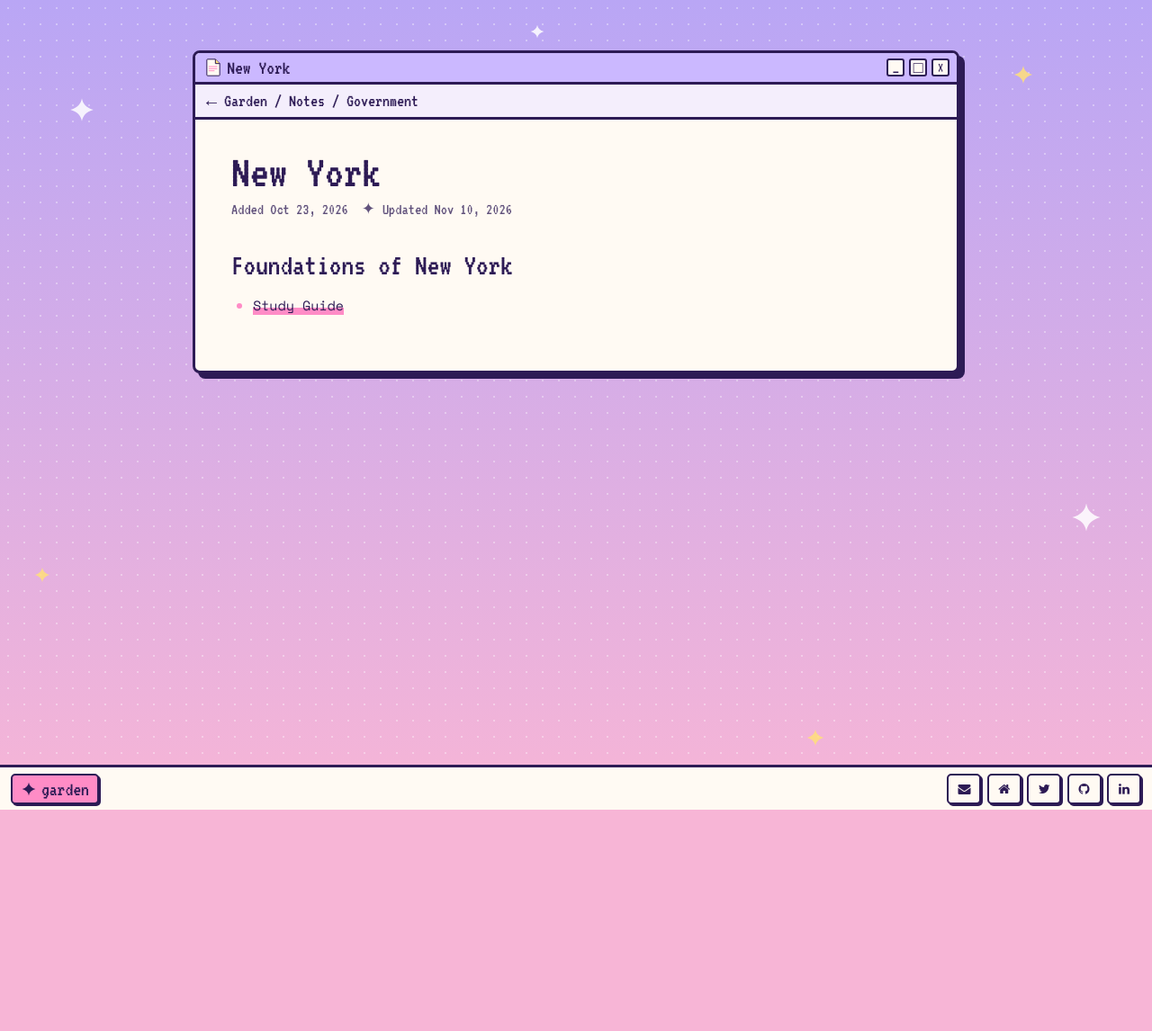
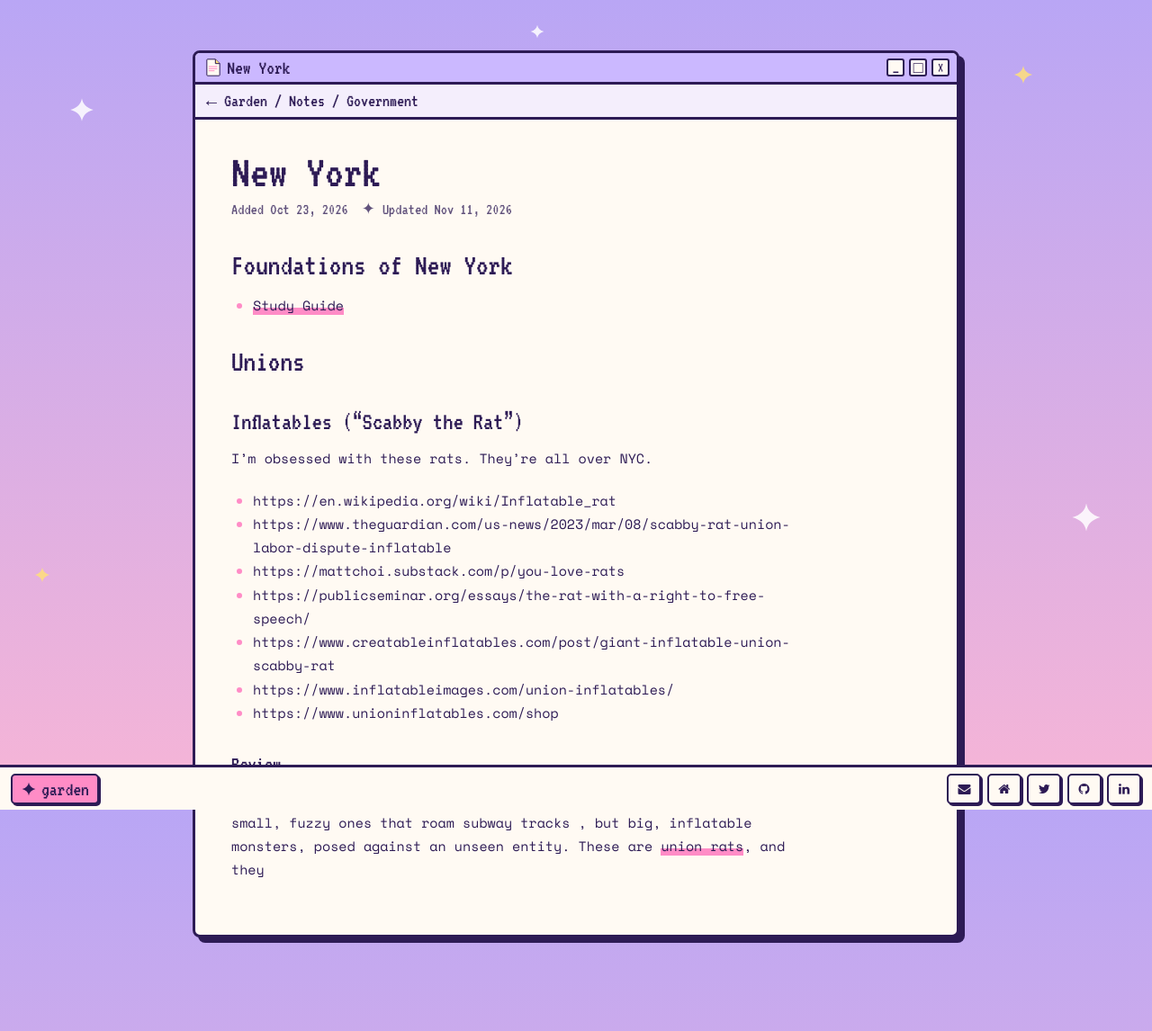
Before and after one commit to daphnepsy/garden, a Jekyll site: the page built from _notes/Notes/Government/Foundations of New York.md, in a window 1280 px wide. Shown: the whole page at 90% size. Built offline with Jekyll 4.4.1, drawn with Linux system fonts in a browser that asks for light colours; Markdown is read by kramdown in place of the engine named in the settings; before the commit the page ends 900 px from its top, so only the background shows below that.

Commit message:
Update New York

```diff
--- a/_notes/Notes/Government/Foundations of New York.md
+++ b/_notes/Notes/Government/Foundations of New York.md
@@ -1,7 +1,22 @@
 ---
 title: "New York"
 added: 2026-10-23
-updated: 2026-11-10
+updated: 2026-11-11
 ---
 ## Foundations of New York
 - [Study Guide](https://claude.ai/artifact/Tv1sqFQkmWdjWsfgVu1dxF)
+
+## Unions
+
+### Inflatables ("Scabby the Rat")
+I'm obsessed with these rats. They're all over NYC.
+- https://en.wikipedia.org/wiki/Inflatable_rat
+- https://www.theguardian.com/us-news/2023/mar/08/scabby-rat-union-labor-dispute-inflatable
+- https://mattchoi.substack.com/p/you-love-rats
+- https://publicseminar.org/essays/the-rat-with-a-right-to-free-speech/
+- https://www.creatableinflatables.com/post/giant-inflatable-union-scabby-rat
+- https://www.inflatableimages.com/union-inflatables/
+- https://www.unioninflatables.com/shop
+
+#### Review
+Walking around NYC, you may notice rats lining the sidewalks. Not the small, fuzzy ones that roam subway tracks , but big, inflatable monsters, posed against an unseen entity. These are [union rats](https://en.wikipedia.org/wiki/Inflatable_rat), and they
```
